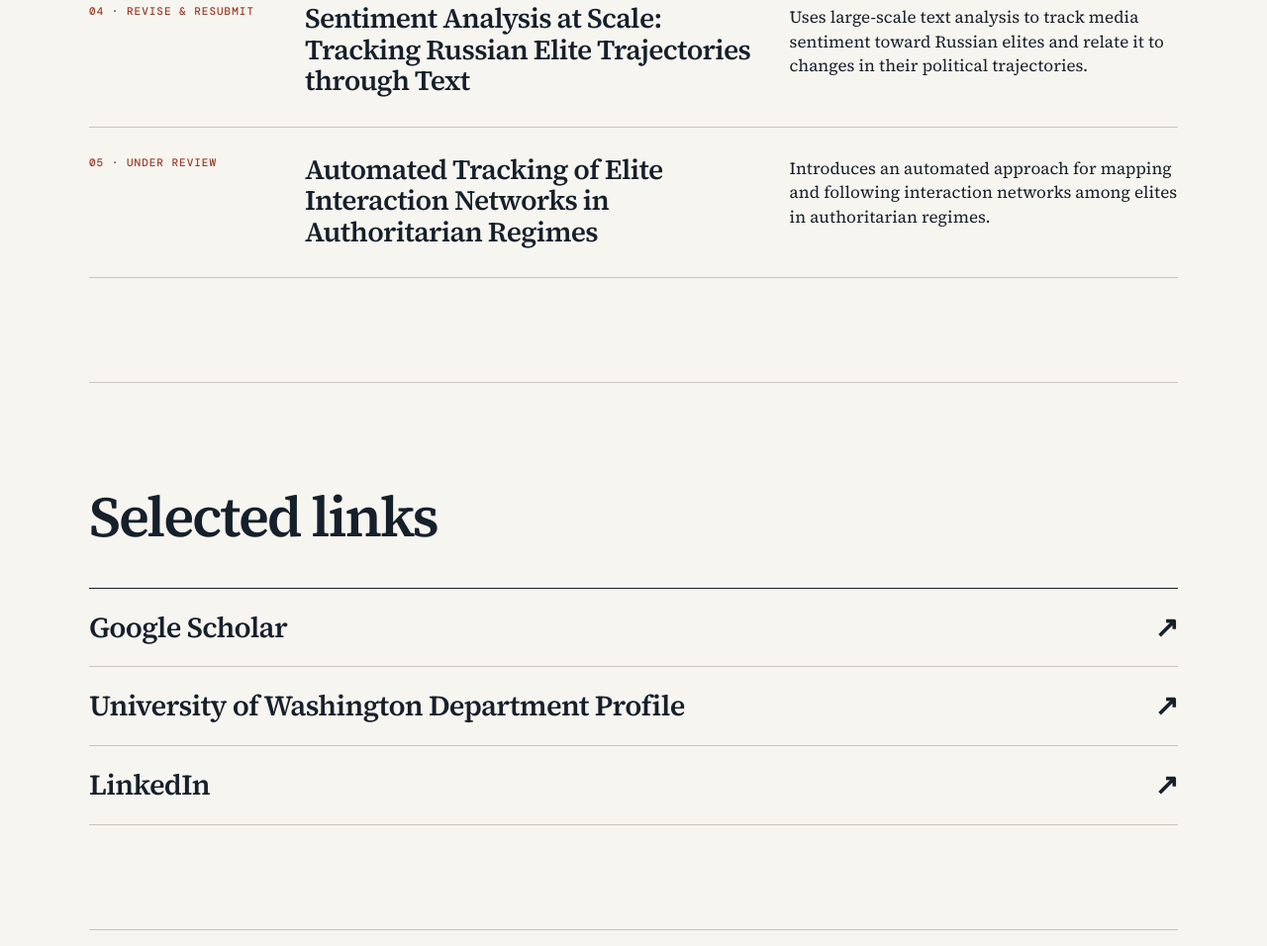
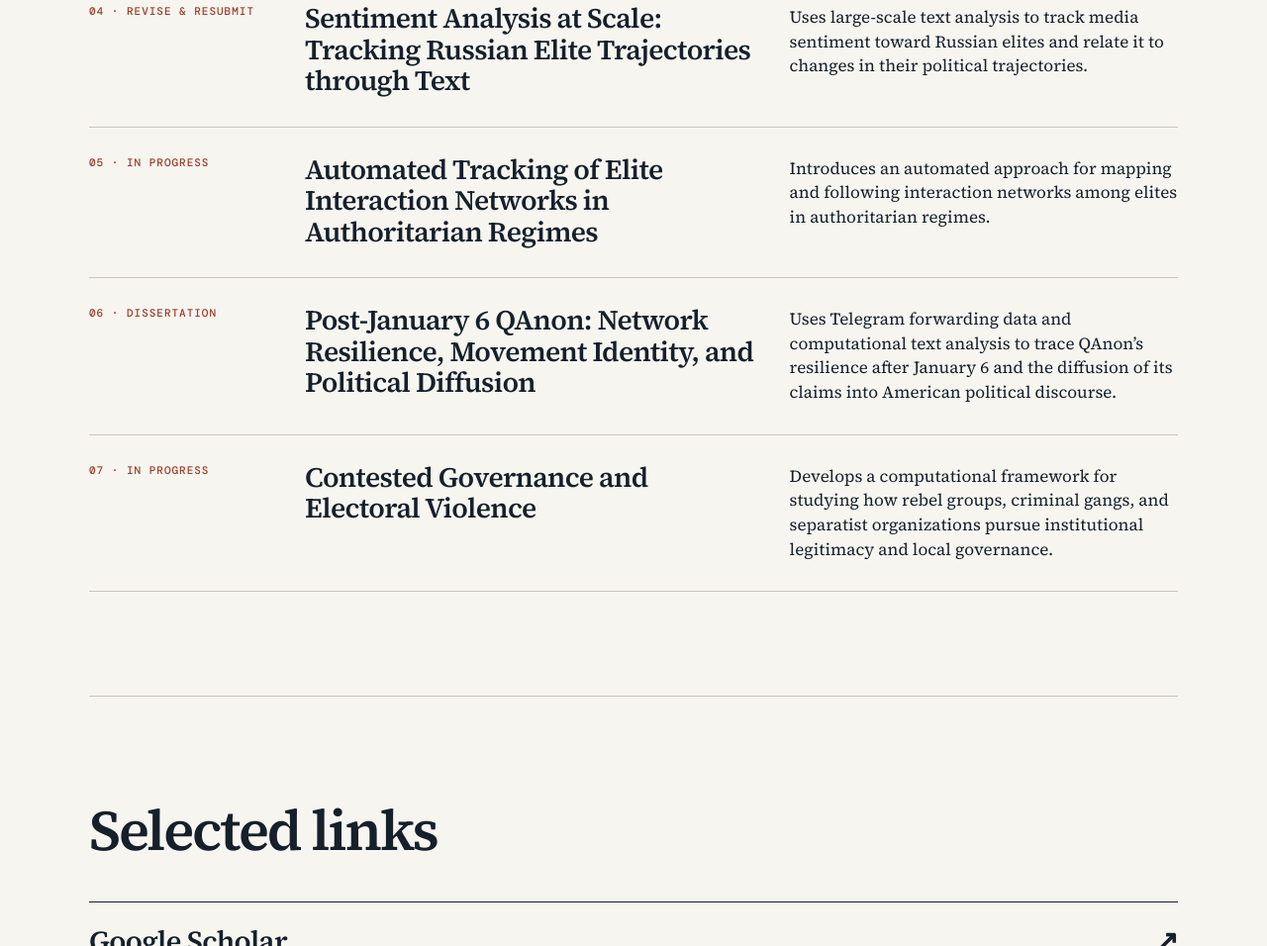
Before and after one commit to brownz2015/brownz2015.github.io, a plain HTML site: page index.html in a window 1280 px wide. Shown: the part 1995-2951 px from the top of the page at 99% size. Drawn offline with nearby package versions, Linux system fonts and the light colour scheme.

Commit message:
Add files via upload

```diff
--- a/index.html
+++ b/index.html
@@ -68,9 +68,19 @@
             <p>Uses large-scale text analysis to track media sentiment toward Russian elites and relate it to changes in their political trajectories.</p>
           </article>
           <article>
-            <p class="number">05 · Under review</p>
+            <p class="number">05 · In progress</p>
             <h3>Automated Tracking of Elite Interaction Networks in Authoritarian Regimes</h3>
             <p>Introduces an automated approach for mapping and following interaction networks among elites in authoritarian regimes.</p>
+          </article>
+          <article>
+            <p class="number">06 · Dissertation</p>
+            <h3>Post-January 6 QAnon: Network Resilience, Movement Identity, and Political Diffusion</h3>
+            <p>Uses Telegram forwarding data and computational text analysis to trace QAnon’s resilience after January 6 and the diffusion of its claims into American political discourse.</p>
+          </article>
+          <article>
+            <p class="number">07 · In progress</p>
+            <h3>Contested Governance and Electoral Violence</h3>
+            <p>Develops a computational framework for studying how rebel groups, criminal gangs, and separatist organizations pursue institutional legitimacy and local governance.</p>
           </article>
         </div>
       </section>
```
